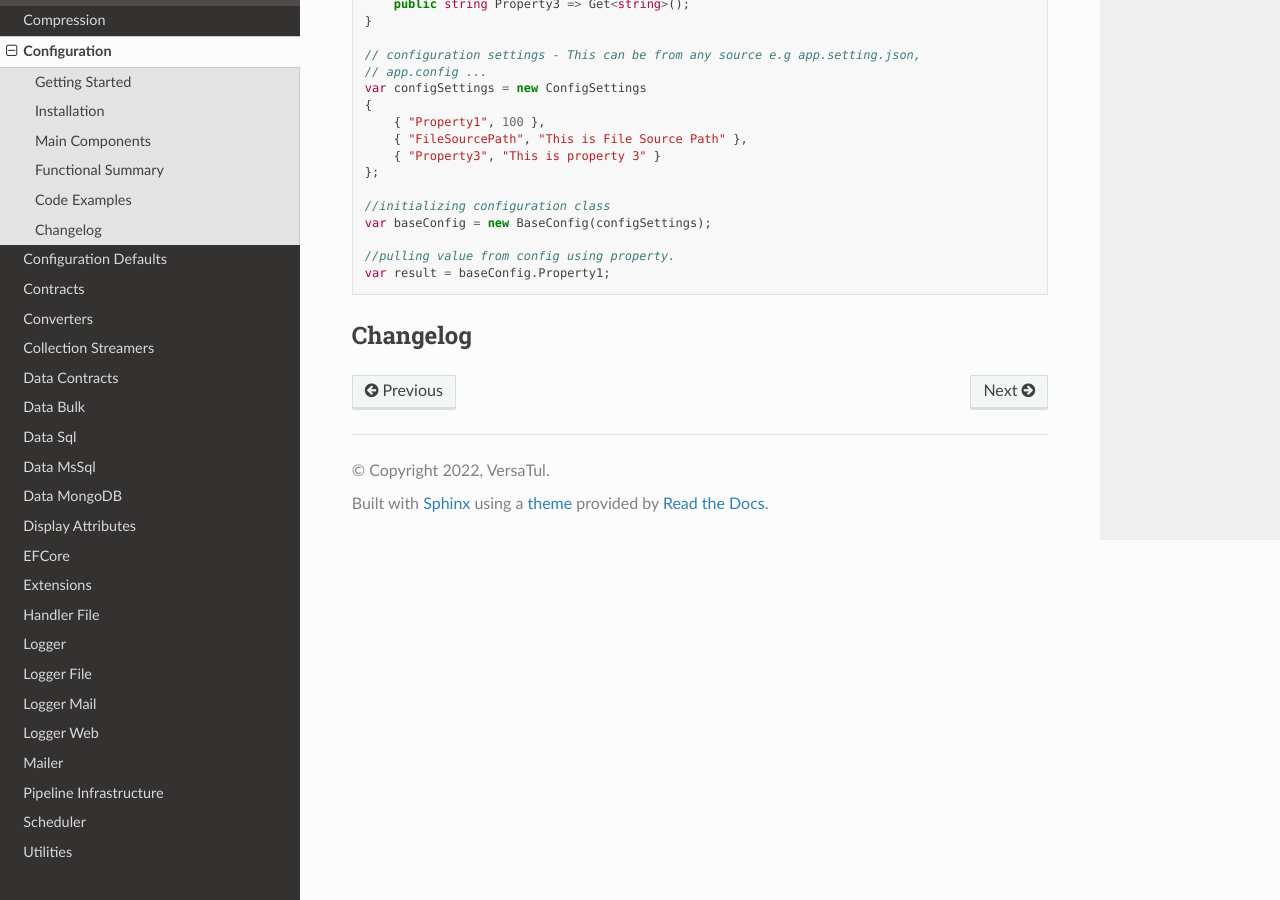
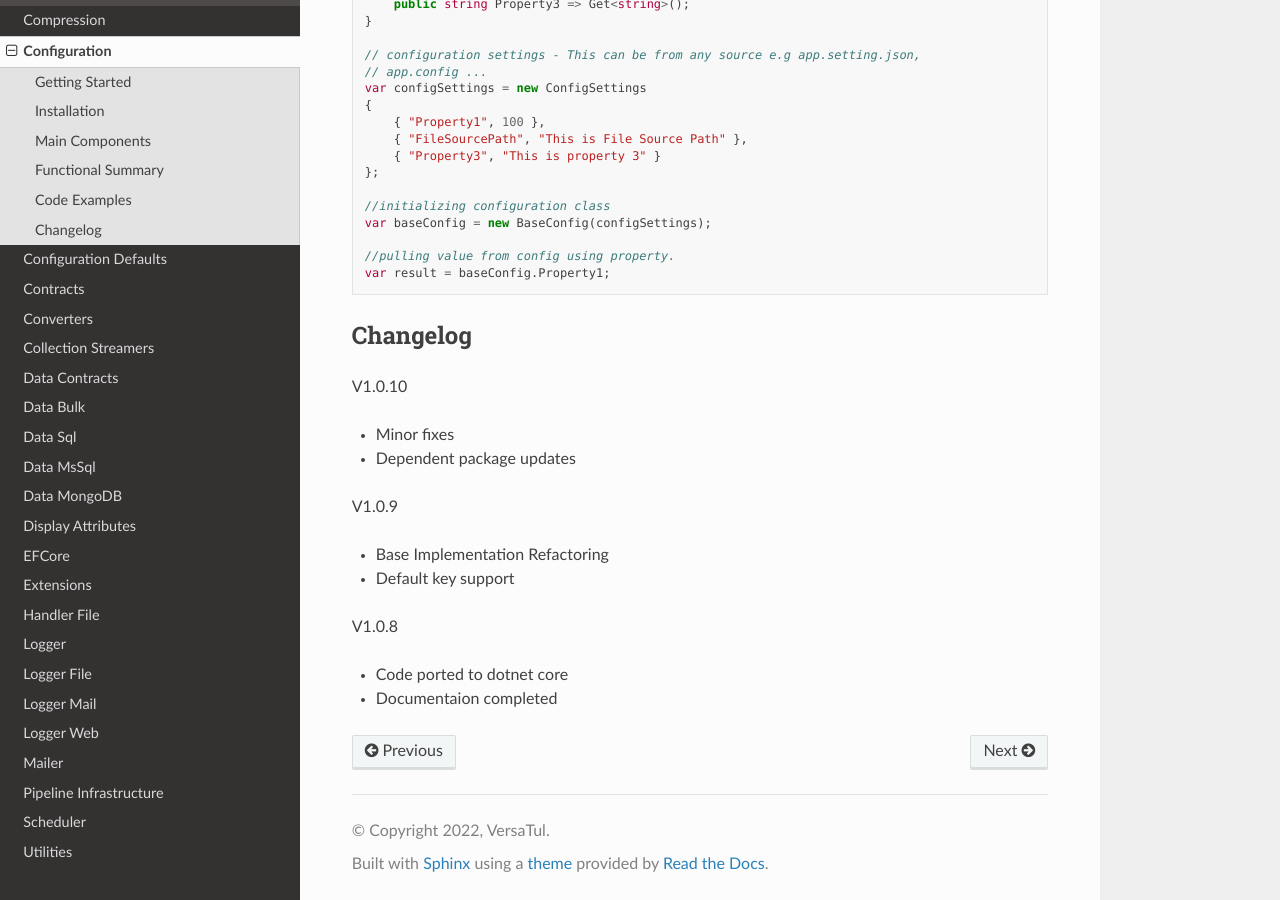
Before and after one commit to BjornWilliams/DocsVersaTul, a Sphinx documentation site: the page built from docs/source/configuration.rst, in a window 1280 px wide and 900 px high, scrolled down 1293 px. Built offline with Sphinx 7.4.7 and the Read the Docs theme 2.0.0, drawn with Linux system fonts in a browser that asks for light colours.

Commit message:
Update configuration.rst

```diff
--- a/docs/source/configuration.rst
+++ b/docs/source/configuration.rst
@@ -70,3 +70,18 @@ Code Examples
 
 Changelog
 -------------
+
+V1.0.10
+
+* Minor fixes
+* Dependent package updates
+
+V1.0.9
+
+* Base Implementation Refactoring
+* Default key support
+
+V1.0.8
+
+* Code ported to dotnet core
+* Documentaion completed
```
